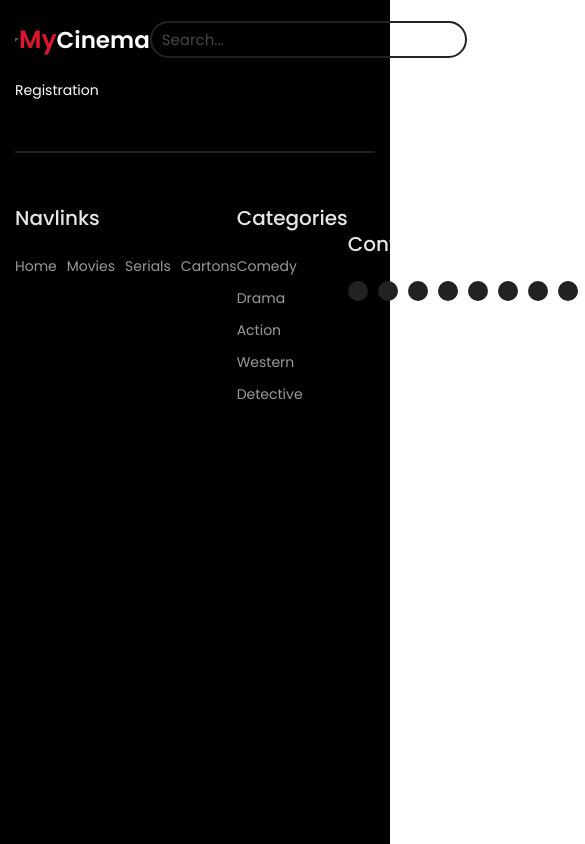
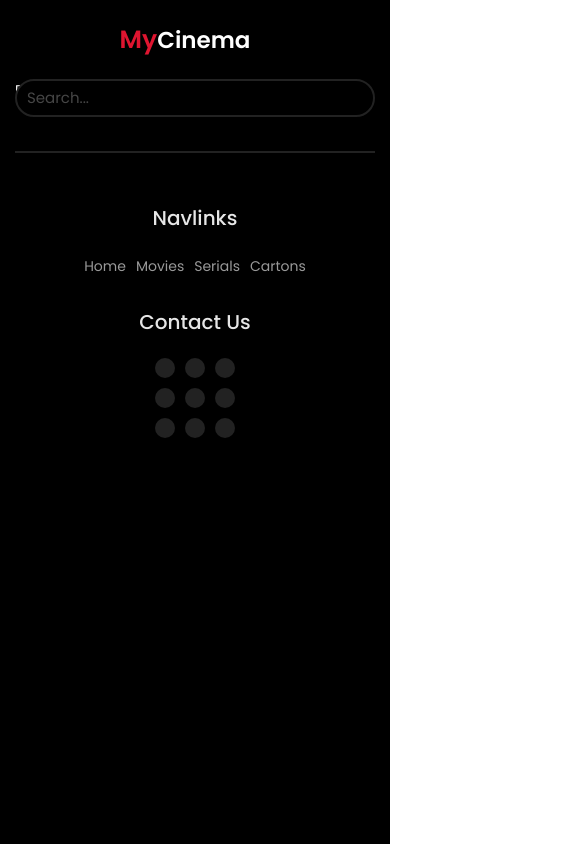
Before and after one commit to babikfarmanyan/MyCinema, a React (Create React App) app: page /registration in a window 390 px wide. Shown: the top 844 px of the page, 585 px wide, since content can reach past the window. Built offline with nearby package versions, Linux system fonts and the light colour scheme; the HTML template or start-up script is replaced by a standard one.

Commit message:
responsive design

```diff
--- a/src/components/CategoryItem/CategoryItem.css
+++ b/src/components/CategoryItem/CategoryItem.css
@@ -56,3 +56,10 @@
         display: none;
     }
 }
+@media (max-width: 400px)
+{
+    .category__item:nth-child(5)
+    {
+        display: none;
+    }
+}
--- a/src/components/Footer/Footer.css
+++ b/src/components/Footer/Footer.css
@@ -1,39 +1,34 @@
-.footer
+footer
 {
-    max-width: 1200px;
-    margin-left: auto;
-    margin-right: auto;
     display: grid;
-    grid-template-columns: repeat(3, 1fr);
+    grid-template-columns: repeat(2, 1fr);
+    align-self: center;
+    justify-items: center;
     border-top: 2px solid var(--darkGray);
     margin-top: 50px;
     padding: 50px 0px 50px 0px;
     position: relative;
 }
-.footer h3
+footer h3
 {
     font-size: 20px;
     opacity: .9;
     color: var(--white);
     margin-bottom: 20px;
 }
-.footer .footer__navlinks .navlink-box
+footer .footer__navlinks .navlink-box
 {
     display: flex;
     gap: 10px;
 }
-.footer .footer__navlinks .navlink-box a, .category-box a
+footer .footer__navlinks .navlink-box a, .category-box a
 {
     color: var(--white);
     opacity: .6;
 }
-.footer .footer__navlinks .navlink-box a:hover, .category-box a:hover
+footer .footer__navlinks .navlink-box a:hover, .category-box a:hover
 {
     opacity: 1;
-}
-.footer__contact
-{
-    margin-top: 10%;
 }
 .category-box
 {
@@ -49,6 +44,9 @@
 .contact-box a
 {
     background: var(--darkGray);
+    display: flex;
+    justify-content: center;
+    align-items: center;
     padding: 10px;
     font: 20px;
     border-radius: 50%;
@@ -62,12 +60,36 @@
 .contact-box a:hover
 {
     transform: scale(1.3);
-    transition: 1s;
-
-
+    transition: .7s;
 }
 .contact-box a:hover i {
-    transform: rotatey(360deg);
-    color: red;
+    transform: rotateY(360deg);
+    color: var(--red);
     transition: 2s;
 }
+
+@media (max-width: 740px)
+{
+    footer
+    {
+        grid-template-columns: 1fr;
+    }
+
+    .footer__contact, footer .footer__navlinks
+    {
+        display: flex;
+        flex-direction: column;
+        align-items: center;
+    }
+    .footer__contact
+    {
+        margin-top: 30px;
+    }
+}
+@media (max-width: 840px) {
+    .footer__contact .contact-box
+    {
+        display: grid;
+        grid-template-columns: repeat(3, 1fr);
+    }
+}
--- a/src/components/Footer/Footer.jsx
+++ b/src/components/Footer/Footer.jsx
@@ -3,7 +3,7 @@ import './Footer.css'
 
 const Footer = () => {
   return (
-    <div className='footer'>
+    <footer>
       <div className="footer__navlinks">
             <h3>Navlinks</h3>
             <div className="navlink-box">
@@ -13,18 +13,6 @@ const Footer = () => {
                 <Link to={'/categories/cartons'}>Cartons</Link>
             </div>
         </div>
-
-        <div className="footer__categories">
-            <h3>Categories</h3>
-            <div className="category-box">
-                <Link to={'/categories/comedy'}>Comedy</Link>
-                <Link to={'/categories/drama'}>Drama</Link>
-                <Link to={'/categories/action'}>Action</Link>
-                <Link to={'/categories/vestern'}>Western</Link>
-                <Link to={'/categories/detective'}>Detective</Link>
-            </div>
-        </div>
-
         <div className="footer__contact">
             <h3>Contact Us</h3>
             <div className="contact-box">
@@ -40,7 +28,7 @@ const Footer = () => {
             </div>
         </div>
 
-    </div>
+    </footer>
   )
 }
 
--- a/src/components/Header/Header.css
+++ b/src/components/Header/Header.css
@@ -5,6 +5,7 @@
     display: flex;
     align-items: center;
     justify-content: space-between;
+    position: relative;
 }
 
 .header__logo {
@@ -77,6 +78,7 @@
 .mobile-menu__btn
 {
     background: none;
+    border: none;
     display: none;
     cursor: pointer;
 }
@@ -96,3 +98,15 @@
         display: none;
     }
 }
+@media (max-width: 540px) {
+    .header__search
+    {
+        position: absolute;
+        top: 100%;
+        z-index: 1000;
+        width: 100%;
+        left: 0;
+        background: var(--mainColor);
+        border-radius: 5;
+    }
+}
--- a/src/components/Header/Header.jsx
+++ b/src/components/Header/Header.jsx
@@ -24,11 +24,9 @@ const Header = () => {
           <Link to={'/categories/cartoons'}>Cartoons</Link>
       </div>
 
+      <input type="search" className="header__search" placeholder="Search..."/>
+
       <div className="header__icon">
-        <form>
-        <input type="search" className="header__search" placeholder="Search..."/>
-        </form>
-
         <i className="fa-regular fa-heart"></i>
         <i className="fa-regular fa-user"></i>
       </div>
--- a/src/components/MobileMenu/MobileMenu.css
+++ b/src/components/MobileMenu/MobileMenu.css
@@ -37,3 +37,11 @@
     font-size: 20px;
     cursor: pointer;
 }
+@media (max-width: 640px)
+{
+    .mobile-menu
+    {
+        width: 60%;
+        z-index: 10000;
+    }
+}
--- a/src/components/Slider/Slider.css
+++ b/src/components/Slider/Slider.css
@@ -4,3 +4,9 @@
     border-radius: 10px;
     overflow: hidden;
 }
+/* @media (max-width: 540px) {
+    .slider
+    {
+        margin-top: 45px;
+    }
+} */
--- a/src/components/SliderItem/SliderItem.css
+++ b/src/components/SliderItem/SliderItem.css
@@ -104,3 +104,28 @@
         height: 300px;
     }
 }
+@media (max-width: 440px)
+{
+    .slider__item
+    {
+        height: 250px;
+        display: flex;
+        justify-content: center;
+    }
+    .slider__item__content
+    {
+        left: auto;
+    }
+    .slider__item__content h3
+    {
+        font-size: 14px;
+    }
+    .slider__item__content .genres span
+    {
+        font-size: 10px;
+    }
+    .slider__item__content .seemore-link
+    {
+        font-size: 14px;
+    }
+}
```
